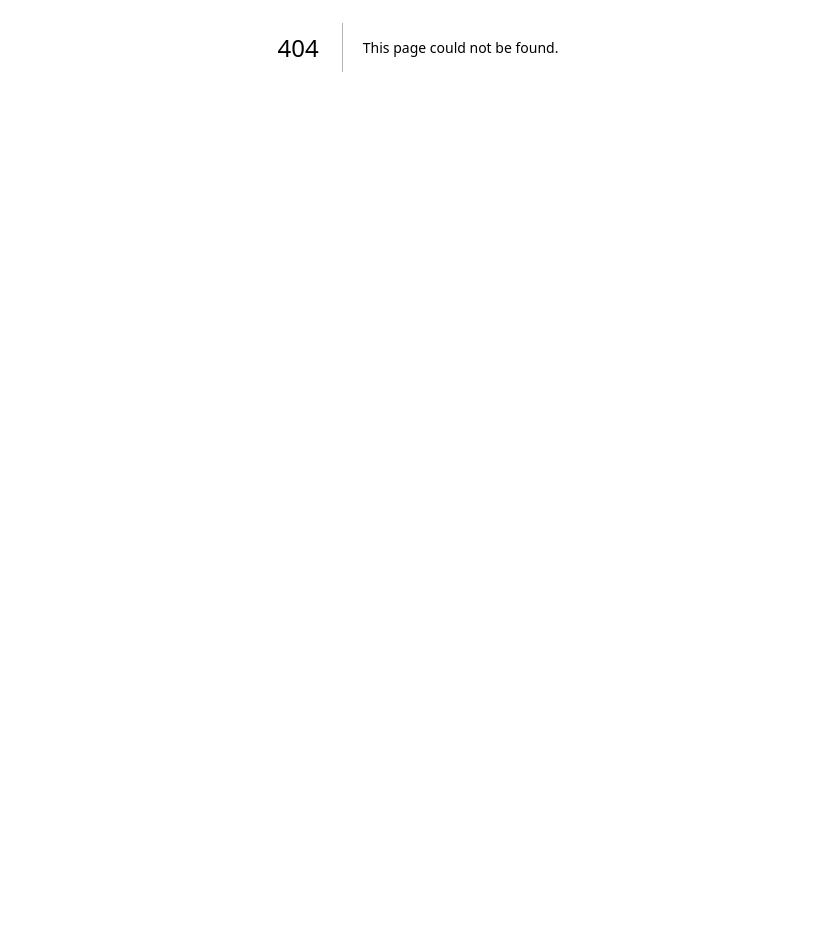
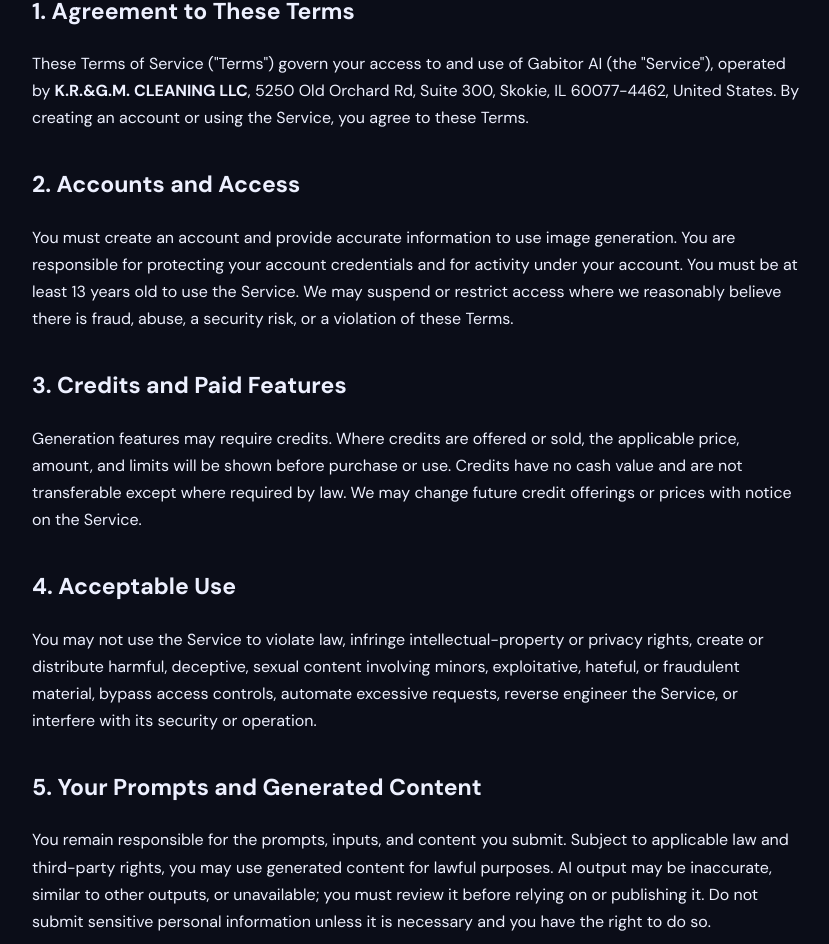
Before and after one commit to Gabitor-code/ai-image-studio, a Next.js app: page /terms in a window 1280 px wide. Before the commit this address had no page. Shown: the part 353-1297 px from the top of the page, without its empty margins (222-1051 px from the left). Before the commit the page ends 800 px from the top, so only its background shows below. Built offline with nearby package versions, Linux system fonts and the light colour scheme; a web font is replaced by a local one.

Commit message:
Add Gabitor terms of service
This file contains the Terms of Service for Gabitor AI, outlining user agreements, account responsibilities, and legal disclaimers.

```diff
--- /dev/null
+++ b/app/terms/page.js
@@ -0,0 +1,15 @@
+const sections = [
+  ['1. Agreement to These Terms', <>These Terms of Service ("Terms") govern your access to and use of Gabitor AI (the "Service"), operated by <strong>K.R.&G.M. CLEANING LLC</strong>, 5250 Old Orchard Rd, Suite 300, Skokie, IL 60077-4462, United States. By creating an account or using the Service, you agree to these Terms.</>],
+  ['2. Accounts and Access', <>You must create an account and provide accurate information to use image generation. You are responsible for protecting your account credentials and for activity under your account. You must be at least 13 years old to use the Service. We may suspend or restrict access where we reasonably believe there is fraud, abuse, a security risk, or a violation of these Terms.</>],
+  ['3. Credits and Paid Features', <>Generation features may require credits. Where credits are offered or sold, the applicable price, amount, and limits will be shown before purchase or use. Credits have no cash value and are not transferable except where required by law. We may change future credit offerings or prices with notice on the Service.</>],
+  ['4. Acceptable Use', <>You may not use the Service to violate law, infringe intellectual-property or privacy rights, create or distribute harmful, deceptive, sexual content involving minors, exploitative, hateful, or fraudulent material, bypass access controls, automate excessive requests, reverse engineer the Service, or interfere with its security or operation.</>],
+  ['5. Your Prompts and Generated Content', <>You remain responsible for the prompts, inputs, and content you submit. Subject to applicable law and third-party rights, you may use generated content for lawful purposes. AI output may be inaccurate, similar to other outputs, or unavailable; you must review it before relying on or publishing it. Do not submit sensitive personal information unless it is necessary and you have the right to do so.</>],
+  ['6. Intellectual Property', <>The Service, including its software, branding, and design, is owned by Gabitor or its licensors and is protected by law. These Terms do not transfer ownership of the Service to you. You receive a limited, revocable right to use the Service according to these Terms.</>],
+  ['7. Disclaimers and Liability', <>The Service is provided on an "as is" and "as available" basis. To the maximum extent permitted by law, we disclaim warranties not expressly stated in these Terms. To the maximum extent permitted by law, Gabitor will not be liable for indirect, incidental, special, consequential, or punitive damages arising from use of the Service.</>],
+  ['8. Changes and Termination', <>We may update the Service or these Terms. Material changes will be posted here with an updated effective date. You may stop using the Service at any time. We may suspend or terminate access for a violation of these Terms or to protect the Service, users, or our business.</>],
+  ['9. Governing Law and Contact', <>These Terms are governed by the laws of the State of Illinois, without regard to conflict-of-law principles. Questions may be sent by mail to K.R.&G.M. CLEANING LLC, 5250 Old Orchard Rd, Suite 300, Skokie, IL 60077-4462, United States.</>]
+];
+
+export default function TermsOfService() {
+ return <main style={{maxWidth:820,margin:'0 auto',padding:'72px 24px',color:'#edf0ff',lineHeight:1.7}}><a href="/" style={{color:'#b9a7ff',textDecoration:'none'}}>← Back to Gabitor</a><p style={{letterSpacing:'0.14em',fontSize:12,color:'#b9a7ff',marginTop:40}}>GABITOR AI</p><h1 style={{fontSize:48,lineHeight:1.1,margin:'8px 0 12px'}}>Terms of Service</h1><p style={{color:'#aab0c5'}}>Effective date: September 9, 2026</p><p>Please read these Terms carefully before using Gabitor AI.</p>{sections.map(([title,body])=><section key={title} style={{marginTop:34}}><h2 style={{fontSize:23}}>{title}</h2><p>{body}</p></section>)}<p style={{marginTop:48,fontSize:14,color:'#aab0c5'}}>These Terms are a starting point for the current Service. Have a qualified U.S. attorney review them before a commercial launch.</p></main>;
+}
```
